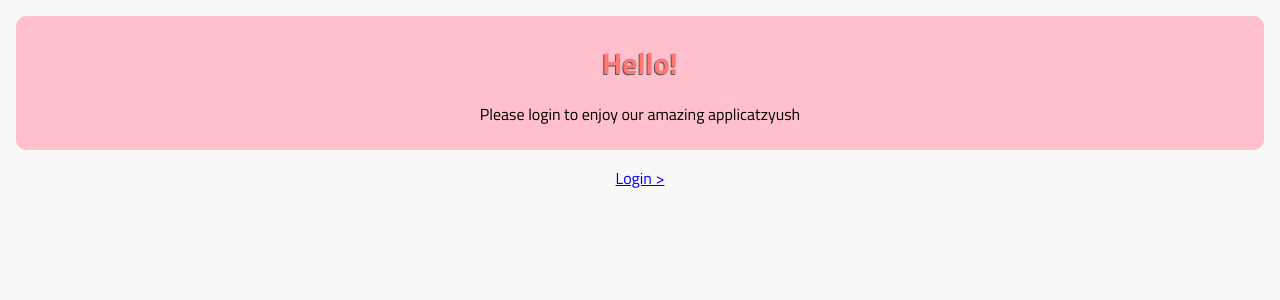
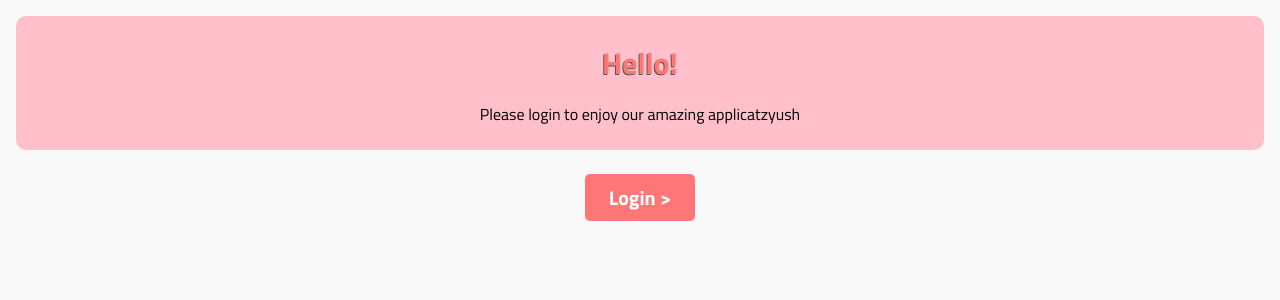
Before and after one commit to NitsanAmit/Spotifun, a React (Create React App) app: page / in a window 1280 px wide. Shown: the top 300 px of the page. Built offline with nearby package versions, Linux system fonts and the light colour scheme.

Commit message:
Add app button. Add store computed value.

```diff
--- a/src/app-button.tsx
+++ b/src/app-button.tsx
@@ -1,19 +1,20 @@
 import React from 'react';
+import './styles/buttons.css'
 
-export const AppButton: React.FunctionComponent<AppButtonProps> = ({label, className, url}) => {
+export const AppButton: React.FunctionComponent<AppButtonProps> = ({label, onButtonClick, url, disabled}) => {
 
     return (
-        <a
-            className={className}
-            href={url}
-        >
-            {label}
+        <a className="no-decorations" href={url} >
+            <button className="app-btn" onClick={onButtonClick} disabled={disabled}>
+                {label}
+            </button>
         </a>
     )
 }
 
 interface AppButtonProps {
     label: string;
-    className?: string;
-    url: string;
+    url?: string;
+    disabled?: boolean;
+    onButtonClick?: (event: React.MouseEvent) => void;
 }
--- a/src/genre-selection/genre-store.ts
+++ b/src/genre-selection/genre-store.ts
@@ -1,20 +1,27 @@
 import {Genre} from "../models/Models";
-import {observable} from "mobx";
+import {computed, observable} from "mobx";
 import {Genres} from "../models/genres";
 
-export class GenreStore{
+export class GenreStore {
+
+    private readonly REQUIRED_SELECTION = 2;
 
     @observable
-    allGenres: {[key: string]: Genre} = {...Genres};
+    allGenres: { [key: string]: Genre } = {...Genres};
 
+    @observable
     selectedGenres: string[] = [];
 
+    @computed
+    get selectionComplete(): boolean {
+        return this.selectedGenres.length === this.REQUIRED_SELECTION;
+    }
+
     onItemSelect = (currId: string) => {
-        if (!this.allGenres[currId].selected && this.selectedGenres.length < 2) {
+        if (!this.allGenres[currId].selected && this.selectedGenres.length < this.REQUIRED_SELECTION) {
             this.selectedGenres.push(currId);
             this.allGenres[currId].selected = !this.allGenres[currId].selected;
-        }
-        else if (this.allGenres[currId].selected) {
+        } else if (this.allGenres[currId].selected) {
             this.allGenres[currId].selected = !this.allGenres[currId].selected;
             const index = this.selectedGenres.indexOf(currId);
             this.selectedGenres.splice(index, 1);
--- a/src/spotifun.tsx
+++ b/src/spotifun.tsx
@@ -4,8 +4,10 @@ import {LoginForm} from "./login-form";
 import {GenrePicker} from "./genre-selection/genre-picker";
 import {SpotifyApi} from "./spotifyApi";
 import {GenreStore} from "./genre-selection/genre-store";
+import {AppButton} from "./app-button";
+import {observer} from "mobx-react";
 
-export const Spotifun: React.FunctionComponent = (props => {
+export const Spotifun: React.FunctionComponent = observer((props => {
     const [step, setStep] = useState<AppStep>(AppStep.Login);
     const [token, setToken] = useState<string>(window.sessionStorage.getItem(TOKEN_STORAGE_KEY) || '');
     const [genreStore] = useState<GenreStore>(new GenreStore());
@@ -31,14 +33,19 @@ export const Spotifun: React.FunctionComponent = (props => {
     return (
         <div style={{alignItems: "center", textAlign: "center"}}>
             {
-                step === AppStep.Login && <LoginForm/>
+                step === AppStep.Login && <LoginForm />
             }
             {
-                step === AppStep.GenresSelection && <GenrePicker genreStore={genreStore}/>
+                step === AppStep.GenresSelection && <>
+                <GenrePicker genreStore={genreStore}/>
+                <AppButton label="Proceed to artists selection >"
+                           disabled={!genreStore.selectionComplete}
+                           onButtonClick={() => { if (genreStore.selectionComplete) setStep(AppStep.ArtistsSelection)}}/>
+                </>
             }
         </div>
     )
-})
+}))
 
 const hash: { access_token: string } = window.location.hash.substring(1).split("&").reduce(function (hashParams, item) {
     if (item) {
--- /dev/null
+++ b/src/styles/buttons.css
@@ -0,0 +1,22 @@
+.no-decorations{
+    text-decoration: none;
+}
+
+.app-btn{
+    font: 600 20px 'Titillium Web', sans-serif ;
+    display: block;
+    margin: 24px auto;
+    padding: 8px 24px;
+    border: none;
+    outline:none;
+    border-radius: 5px;
+    color: white;
+    background: #ff7676;
+    cursor: pointer;
+}
+
+
+.app-btn:disabled{
+    background: #ffb3b3;
+    cursor: default;
+}
```
